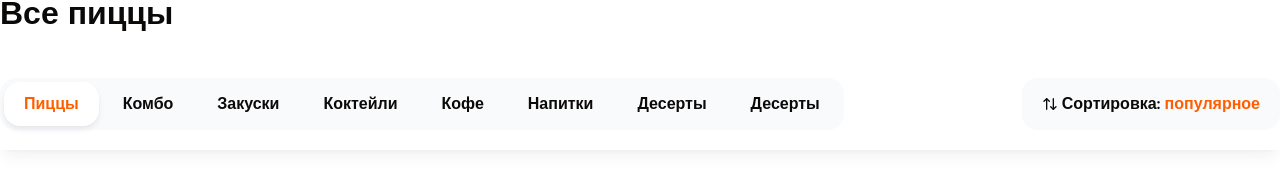
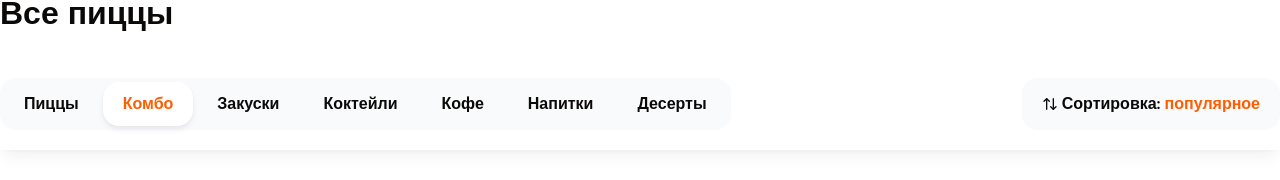
Before and after one commit to Chill-Peppa/next-pizza, a Next.js app: page / in a window 1280 px wide. Shown: the part 139-319 px from the top of the page. Built offline with nearby package versions, Linux system fonts and the light colour scheme.

Commit message:
feature/main: add zustand

```diff
--- a/app/page.tsx
+++ b/app/page.tsx
@@ -71,7 +71,7 @@
               categoryId={1}
             />
             <ProductsGroupList
-              title="Обеды"
+              title="Комбо"
               items={[
                 {
                   id: 6,
--- a/components/shared/categories.tsx
+++ b/components/shared/categories.tsx
@@ -1,4 +1,7 @@
+'use client';
+
 import { cn } from '@/lib/utils';
+import { useCategoryStore } from '@/store/category';
 import Link from 'next/link';
 import React from 'react';
 
@@ -7,32 +10,31 @@
 }
 
 const cats = [
-  'Пиццы',
-  'Комбо',
-  'Закуски',
-  'Коктейли',
-  'Кофе',
-  'Напитки',
-  'Десерты',
-  'Десерты',
+  { id: 1, name: 'Пиццы' },
+  { id: 2, name: 'Комбо' },
+  { id: 3, name: 'Закуски' },
+  { id: 4, name: 'Коктейли' },
+  { id: 5, name: 'Кофе' },
+  { id: 6, name: 'Напитки' },
+  { id: 7, name: 'Десерты' },
 ];
-const activeIndex = 0;
 
 export const Categories: React.FC<ICategoriesProps> = ({ className }) => {
+  const categoryActiveId = useCategoryStore((state) => state.activeId);
   return (
     <div
       className={cn('inline-flex gap-1 bg-gray-50 p-1 rounded-2xl', className)}>
-      {cats.map((category, i) => (
-        <Link
-          key={category}
+      {cats.map(({ name, id }, i) => (
+        <a
+          key={i}
           className={cn(
             'flex items-center font-bold h-11 rounded-2xl px-5',
-            activeIndex === i &&
+            categoryActiveId === id &&
               'bg-white shadow-md shadow-gray-200 text-primary',
           )}
-          href="">
-          {category}
-        </Link>
+          href={`/#${name}`}>
+          {name}
+        </a>
       ))}
     </div>
   );
--- a/components/shared/products-group-list.tsx
+++ b/components/shared/products-group-list.tsx
@@ -5,6 +5,7 @@
 import { useIntersection } from 'react-use';
 import { ProductCard } from '@/components/shared';
 import { cn } from '@/lib/utils';
+import { useCategoryStore } from '@/store/category';
 
 interface Props {
   title: string;
@@ -21,12 +22,13 @@
   categoryId,
   listClassName,
 }) => {
+  const setActiveCategoryId = useCategoryStore((state) => state.setActiveId);
   const intersectionRef = useRef(null);
   const intersection = useIntersection(intersectionRef, { threshold: 0.4 }); //thershold - при каком проценте видимости сработает функция коллбек
 
   useEffect(() => {
     if (intersection?.isIntersecting) {
-      console.log(title, categoryId);
+      setActiveCategoryId(categoryId);
     }
   }, [title, categoryId, intersection?.isIntersecting]);
 
--- a/package.json
+++ b/package.json
@@ -24,7 +24,8 @@
     "react-use": "^17.5.1",
     "tailwind-merge": "^2.5.2",
     "tailwindcss-animate": "^1.0.7",
-    "vaul": "^0.9.1"
+    "vaul": "^0.9.1",
+    "zustand": "^4.5.5"
   },
   "devDependencies": {
     "@types/node": "^20",
--- /dev/null
+++ b/store/category.ts
@@ -0,0 +1,11 @@
+import { create } from 'zustand';
+
+interface State {
+  activeId: number;
+  setActiveId: (activeId: number) => void;
+}
+
+export const useCategoryStore = create<State>()((set) => ({
+  activeId: 1,
+  setActiveId: (activeId: number) => set({ activeId }),
+}));
```
Also changed, not shown: 1 other file (tests, documents, lock files or other folders).
